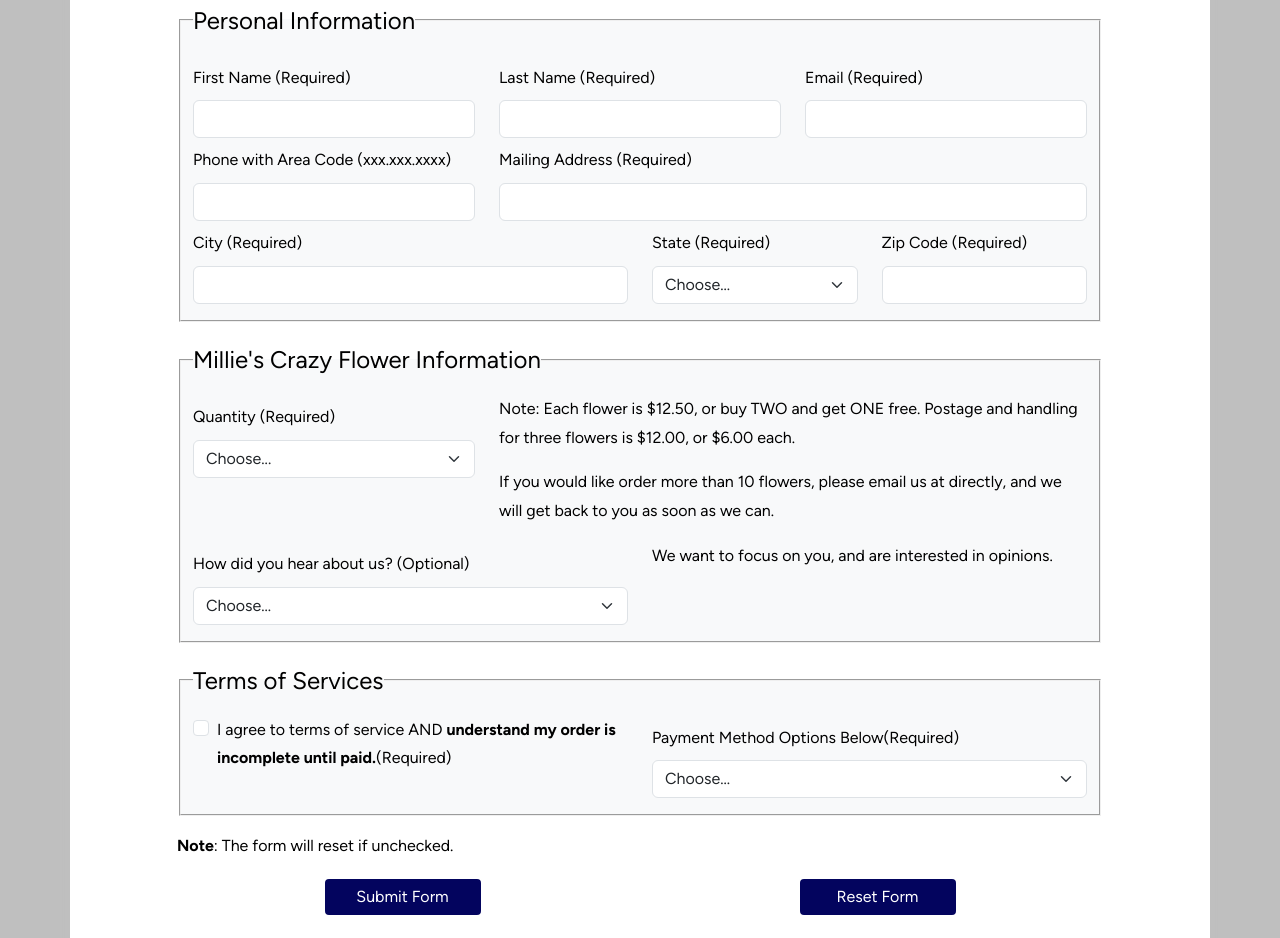
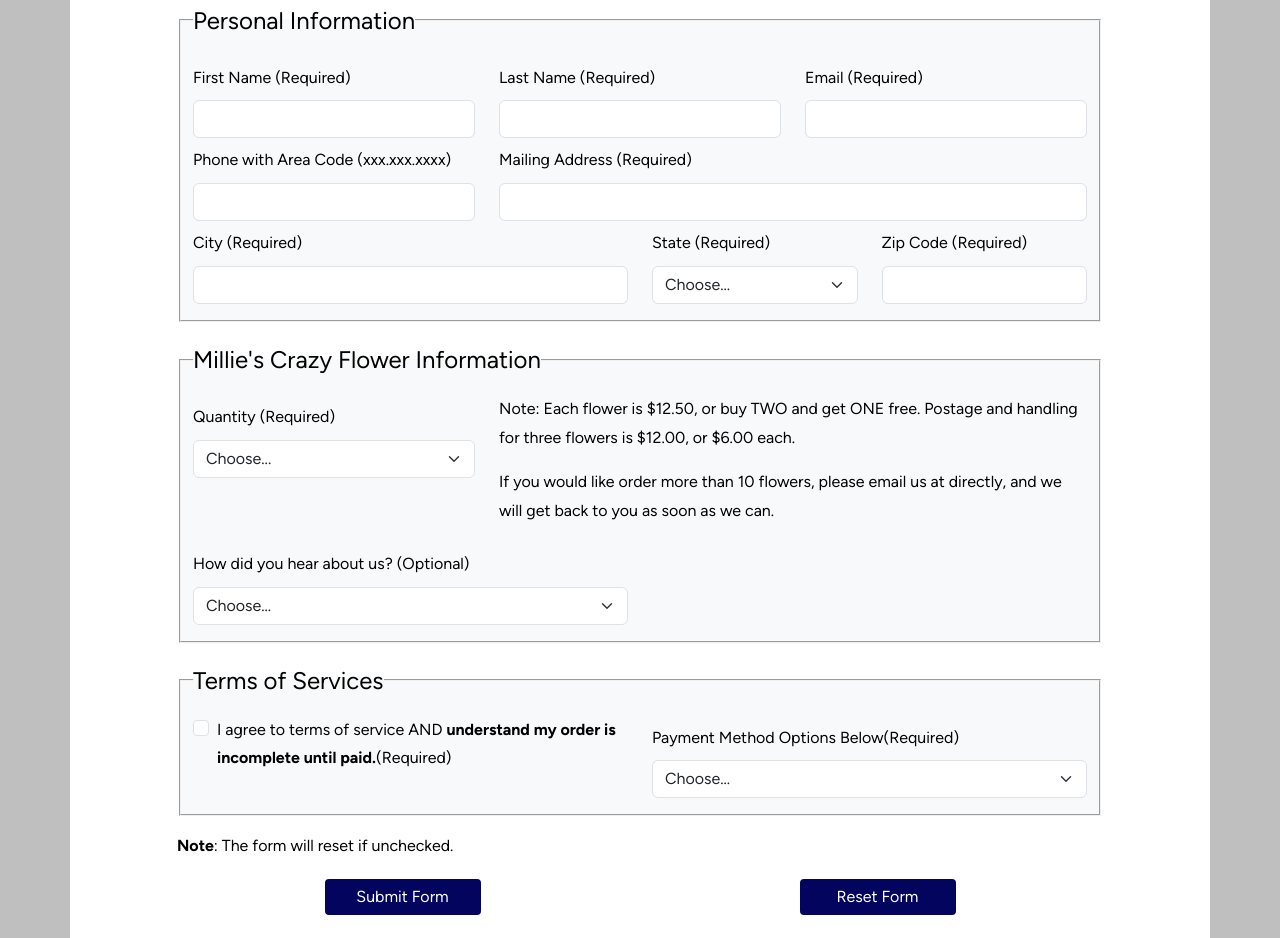
Before and after one commit to philemmons/MCF, a PHP site: page /purchase.php in a window 1280 px wide. Shown: the part 880-1818 px from the top of the page. Run offline with PHP 8.4, Linux system fonts and the light colour scheme; some libraries are stand-ins or nearby versions.

Commit message:
placeholder

```diff
--- a/purchase.php
+++ b/purchase.php
@@ -389,7 +389,6 @@ include_once 'header.inc'
                                         </div>
                                     </div>
                                     <div class="col-md-6">
-                                        <p>We want to focus on you, and are interested in opinions.</p>
                                     </div>
 
                                 </div>
```
